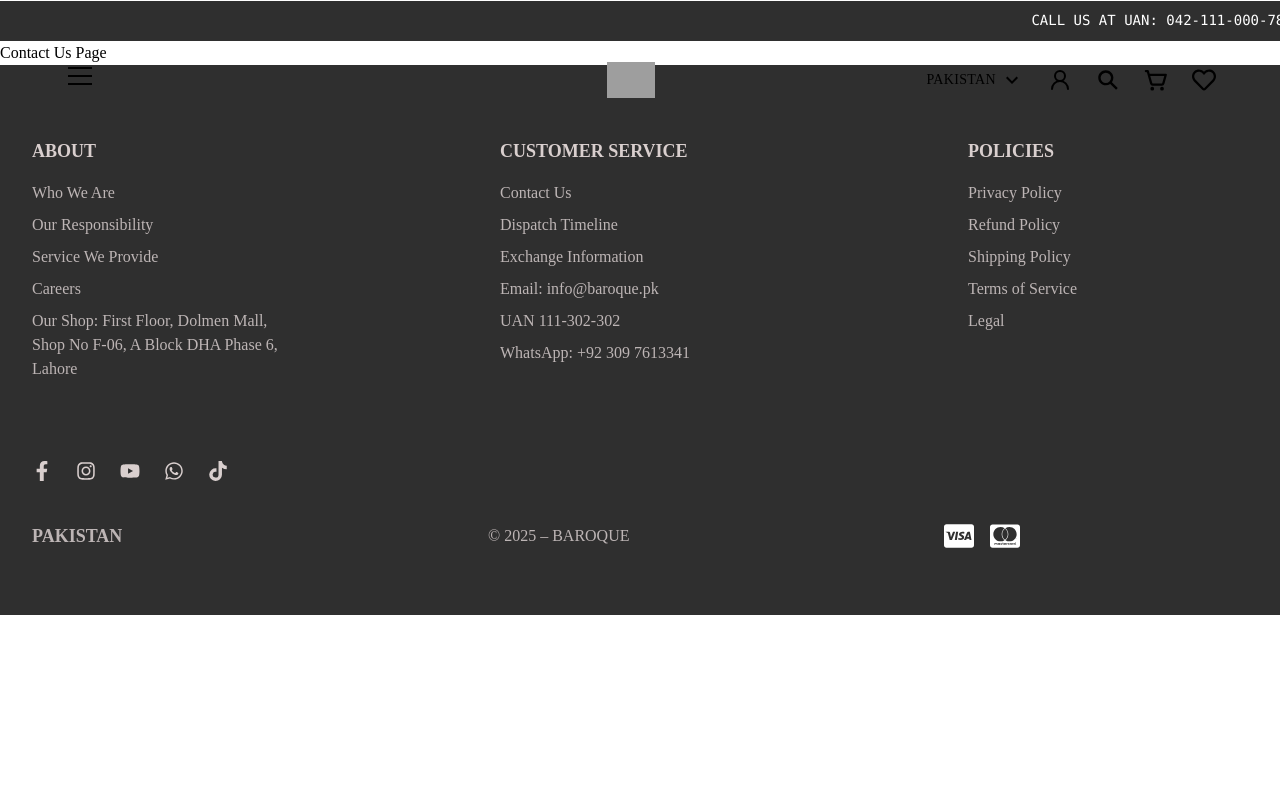
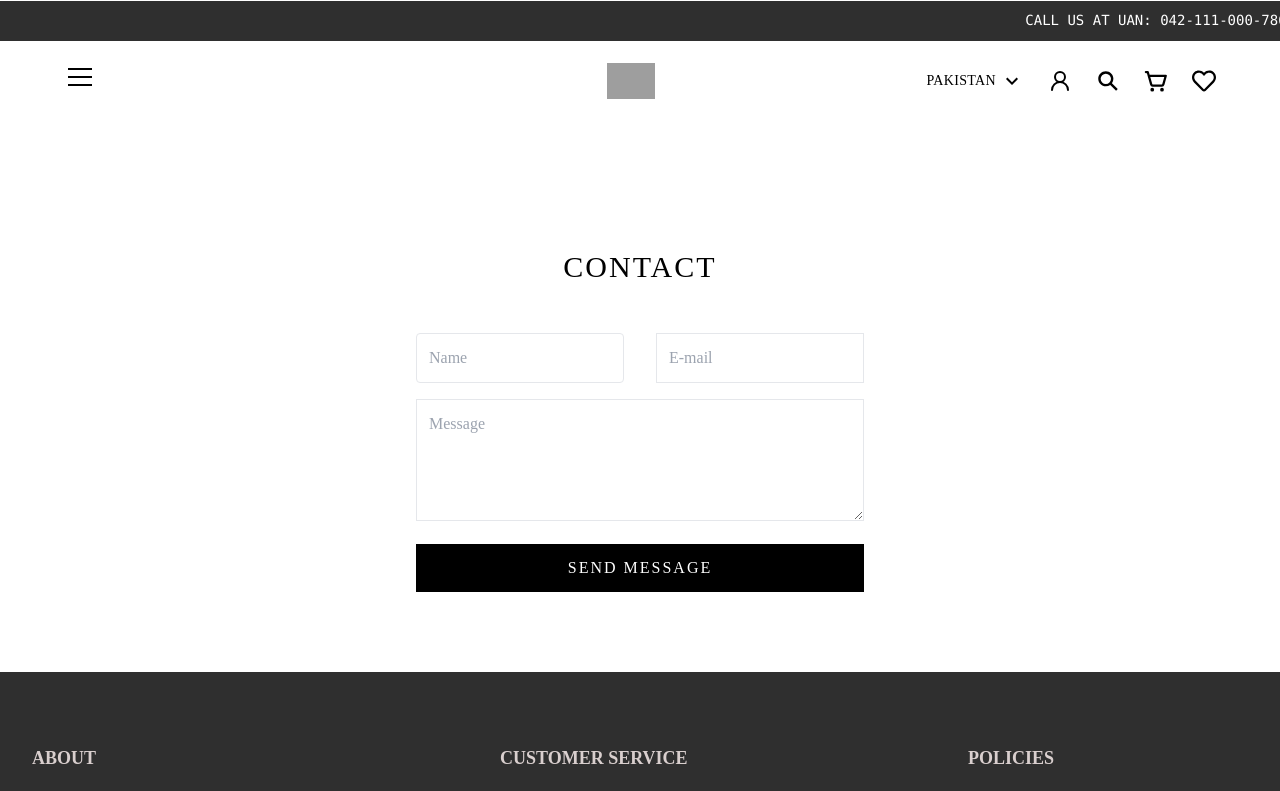
Before and after one commit to ranaayyaz/Baroque-Clone, a React (Create React App) app: page /contact-us in a window 1280 px wide. Shown: the top 791 px of the page. Built offline with nearby package versions, Linux system fonts and the light colour scheme; grey boxes are pictures that could not be loaded.

Commit message:
edit some effects

```diff
--- a/src/App.css
+++ b/src/App.css
@@ -21,7 +21,7 @@
   /* Navigation Css */
 
   .navbar{
-  margin-top: 40px;
+  margin-top: 41px;
 padding-top: 20px;
     position:absolute;
     top:0;
@@ -51,6 +51,13 @@ padding-top: 20px;
     color:white;
     transition: background-color 0.4s ease;
     border: white 1px solid;
+  }
+
+  .trans:hover{
+    background-color: transparent;
+    color:rgb(5, 0, 0);
+    transition: background-color 0.4s ease;
+    border: rgb(0, 0, 0) 0.5px solid;
   }
 
   .divide{
--- a/src/App.js
+++ b/src/App.js
@@ -14,6 +14,7 @@ import WhoWeAre from './Footer/About/WhoWeAre';
 import OurResponsibility from './Footer/About/OurResponsibility';
 import ServiceWeProvide from './Footer/About/ServiceWeProvide';
 import CareerS from './Footer/About/Careers';
+import ContactUs from './Footer/CustomerService/ContactUs';
 function App() {
   return (
 
@@ -34,7 +35,7 @@ function App() {
               <ChantelleCollection />
               <Essentials />
               <Newsletter />
-              <MainFooter />
+
             </>
           } />
 
@@ -43,7 +44,7 @@ function App() {
           <Route path="/our-responsibility" element={<OurResponsibility/>} />
           <Route path="/service-we-provide" element={<ServiceWeProvide/>} />
           <Route path="/careers" element={<CareerS/>} />
-          <Route path="/contact-us" element={<div>Contact Us Page</div>} />
+          <Route path="/contact-us" element={<ContactUs/>} />
           <Route path="/dispatch-timeline" element={<div>Dispatch Timeline Page</div>} />
           <Route path="/exchange-information" element={<div>Exchange Information Page</div>} />
           <Route path="/privacy-policy" element={<div>Privacy Policy Page</div>} />
--- a/src/Footer/About/Careers.js
+++ b/src/Footer/About/Careers.js
@@ -1,27 +1,49 @@
-import React from 'react'
-import TopHeader from './../../TopHeader';
+import React from "react";
+import TopHeader from "./../../TopHeader";
 
 function Careers() {
   return (
-     <div className="mt-[8rem] flex items-center justify-center p-2 mb-[4rem]">
+    <div className="mt-[8rem] flex items-center justify-center p-2 mb-[4rem]">
       <div className="max-w-3xl w-full">
         {/* Heading - Center */}
-        <h1 className="text-xl md:text-5xl  text-center mb-8">
+        <h1 className="text-xl md:text-5xl letterSpacing  text-center mb-[7rem]">
           Careers
         </h1>
 
         {/* Description - Left aligned, all lines start from same point */}
-        <div className="text-gray-700  leading-relaxed text-justify">
+        <div className=" leading-relaxed text-justify">
+          <h1 className=" md:text-3xl font-bold letterSpacing text-center mb-8 underline text-sm">
+            AVAILABLE POSITIONS
+          </h1>
+          <h1 className="text-xl md:text-2xl letterSpacing  text-center mb-5">
+            Fashion Designer
+          </h1>
+          <h1 className="text-xl md:text-2xl  text-center letterSpacing mb-5">
+            Graphic Designer
+          </h1>
+          <h1 className="text-xl md:text-2xl  text-center mb-5 letterSpacing">
+            Textile Designer
+          </h1>
+          <h1 className="text-xl md:text-2xl  text-center mb-5 letterSpacing">
+            Social Media Marketer
+          </h1>
+          <h1 className="text-xl md:text-2xl  text-center mb-5 letterSpacing">
+            Customer Service Representative
+          </h1>
 
- <h1 className="text-xl md:text-5xl  text-center mb-8">
-          Careers
-        </h1>
-
-
+          <h1 className="text-xl md:text-2xl  text-center mb-5 letterSpacing">
+            Accountants
+          </h1>
+          <h1 className="text-xl md:text-2xl  text-center mb-5 font-bold letterSpacing">
+            Be a part of our team send us your CV's at:
+          </h1>
+          <h1 className="text-xl md:text-2xl  text-center mb-5 letterSpacing">
+            jobs@baroque.pk
+          </h1>
         </div>
       </div>
     </div>
-  )
+  );
 }
 
-export default Careers
+export default Careers;
--- a/src/Footer/About/OurResponsibility.js
+++ b/src/Footer/About/OurResponsibility.js
@@ -5,7 +5,7 @@ function OurResponsibility() {
     <div className="mt-[8rem] flex items-center justify-center p-2 mb-[4rem]">
       <div className="max-w-3xl w-full">
         {/* Heading - Center */}
-        <h1 className="text-xl md:text-5xl  text-center mb-8">
+        <h1 className="text-xl md:text-5xl letterSpacing text-center mb-8">
           WHO WE ARE
         </h1>
 
--- a/src/Footer/About/ServiceWeProvide.js
+++ b/src/Footer/About/ServiceWeProvide.js
@@ -7,7 +7,7 @@ function ServiceWeProvide() {
       <div className="mt-[8rem] flex items-center justify-center p-2 mb-[4rem]">
         <div className="max-w-3xl w-full">
           {/* Heading - Center */}
-          <h1 className="text-xl md:text-5xl  text-center mb-[6rem]">
+          <h1 className="text-xl md:text-5xl letterSpacing text-center mb-[6rem]">
             Service We Provide
           </h1>
 
--- a/src/Footer/About/WhoWeAre.js
+++ b/src/Footer/About/WhoWeAre.js
@@ -5,7 +5,7 @@ function WhoWeAre() {
     <div className="mt-[8rem] flex items-center justify-center p-2 mb-[4rem]">
       <div className="max-w-3xl w-full">
         {/* Heading - Center */}
-        <h1 className="text-xl md:text-5xl  text-center mb-8">
+        <h1 className="text-xl md:text-5xl letterSpacing text-center mb-8">
           WHO WE ARE
         </h1>
 
--- a/src/Footer/CustomerService/ContactUs.js
+++ b/src/Footer/CustomerService/ContactUs.js
@@ -2,7 +2,43 @@ import React from 'react'
 
 function ContactUs() {
   return (
-    <div>ContactUs</div>
+    <div>
+
+  <div className="p-4 mt-[12rem] mb-[4rem]">
+  <h1 className="text-3xl letterSpacing  text-center mb-12  hover:bg-transparent">CONTACT</h1>
+
+  <div className="max-w-md mx-auto">
+    <div className="space-y-4">
+      {/* Name and Email in one line */}
+      <div className="grid grid-cols-1 md:grid-cols-2 gap-8">
+        <input
+          type="text"
+          placeholder="Name"
+          className="w-full p-3 border rounded"
+        />
+
+        <input
+          type="email"
+          placeholder="E-mail"
+          className="w-full p-3 border "
+        />
+      </div>
+
+      <textarea
+        placeholder="Message"
+        rows="4"
+        className="w-full p-3 border "
+      ></textarea>
+
+      <button className="w-full bg-black text-white p-3 trans letterSpacing">
+        SEND MESSAGE
+      </button>
+    </div>
+  </div>
+</div>
+
+
+    </div>
   )
 }
 
--- a/src/Navigation.js
+++ b/src/Navigation.js
@@ -48,7 +48,7 @@ const Navigation = () => {
   return (
     <>
       {/* Original Navbar - Tailwind CSS Version */}
-     <nav className='h-[75px] mt-3 navbar w-full lg:w-3/12 md:w-6/12 mb-8 lg:mx-0 md:mx-0 mx-0 lg:px-4'>
+     <nav className='h-[75px] mt-3 navbar  w-full lg:w-3/12 md:w-6/12 mb-8 lg:mx-0 md:mx-0 mx-0 lg:px-4'>
   <div className="flex justify-between items-center px-4 sm:px-6 md:px-8 lg:px-0">
 
     {/* Left Section - Menu Button */}
```
